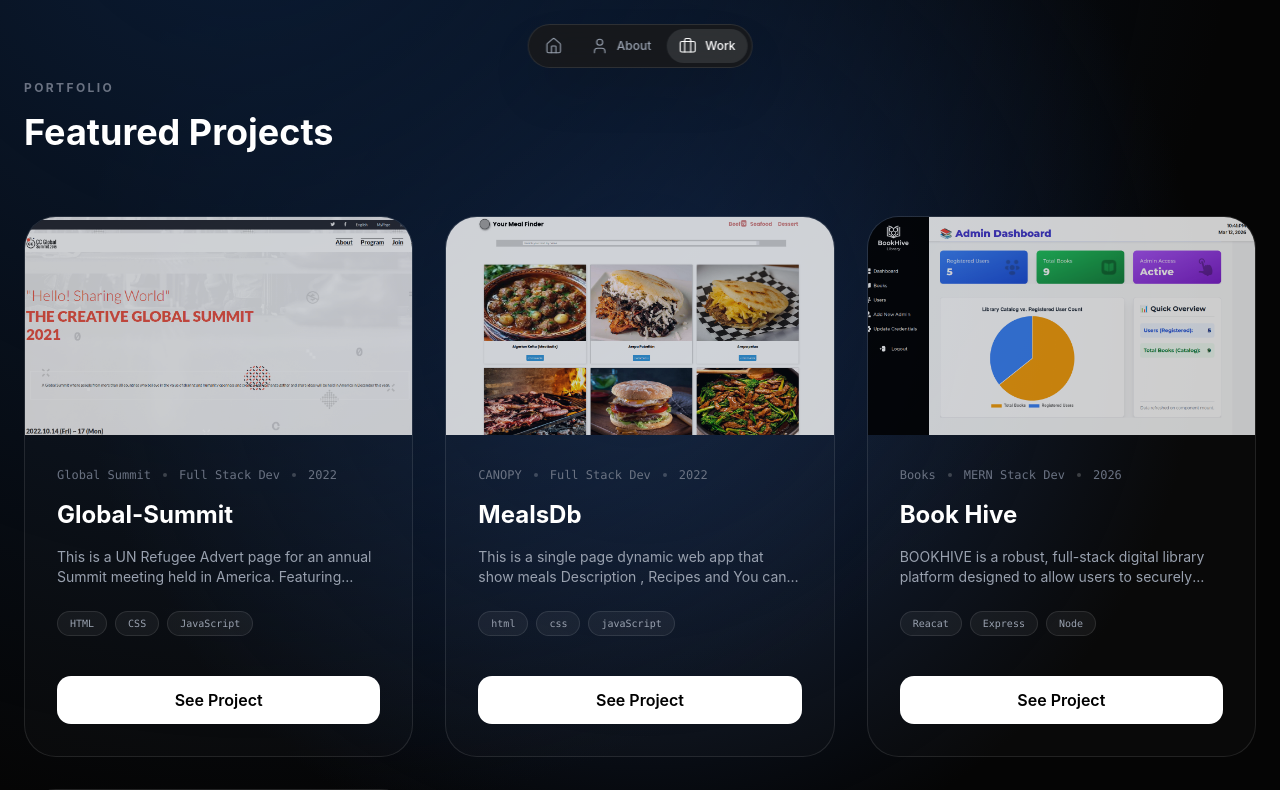
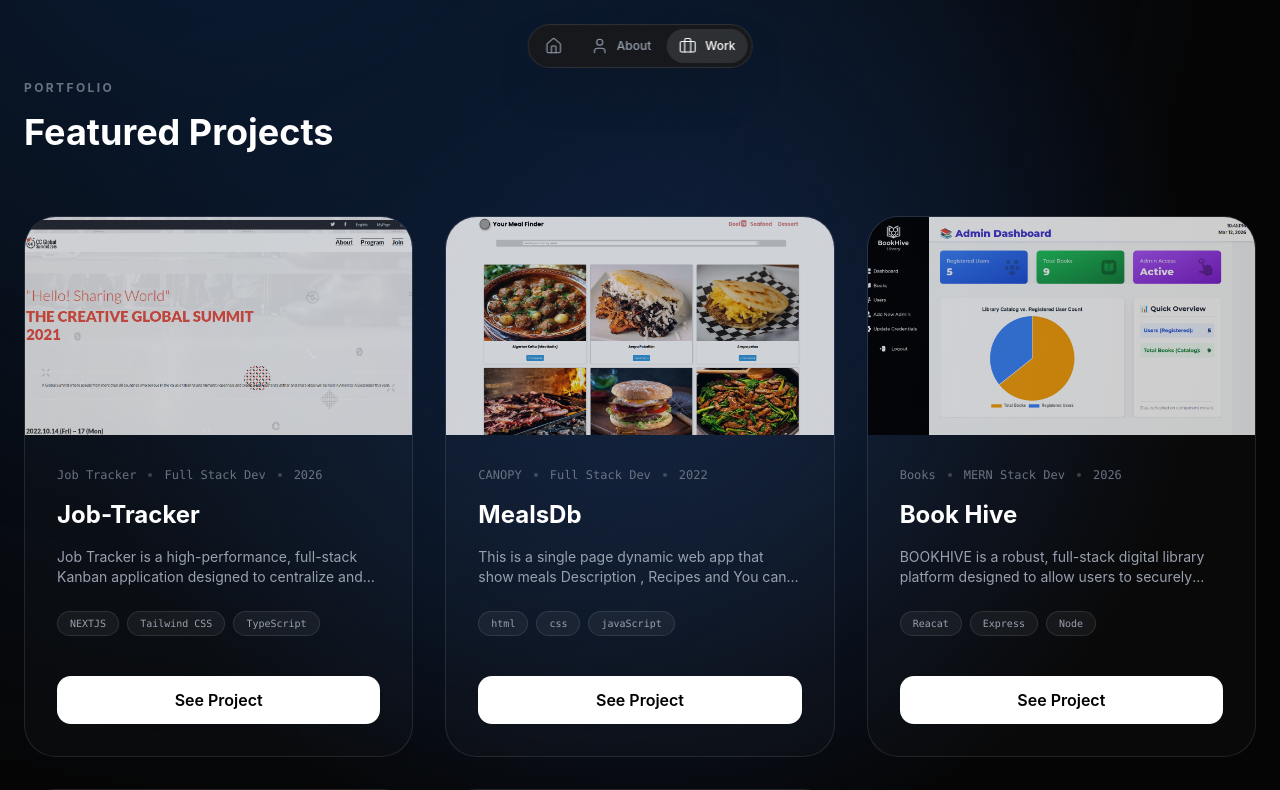
Before and after one commit to Itswali/wali-portfolio, a React (Vite) app: page /work in a window 1280 px wide. Shown: the top 790 px of the page. Built offline with nearby package versions, Linux system fonts and the light colour scheme.

Commit message:
added drag and drop features

```diff
--- a/src/data/projects.ts
+++ b/src/data/projects.ts
@@ -18,12 +18,12 @@ export const projects: Project[] = [
   {
     id: '1',
     image: GlobalS,
-    title: 'Global-Summit',
-    infoProject: ['Global Summit', 'Full Stack Dev', '2022'],
-    description: 'This is a UN Refugee Advert page for an annual Summit meeting held in America. Featuring global speakers and key topics.',
-    technologies: ['HTML', 'CSS', 'JavaScript'],
-    linkLiveVersion: 'https://itswali.github.io/Global-Summit/',
-    linkSource: 'https://github.com/Itswali/Global-Summit',
+    title: 'Job-Tracker',
+    infoProject: ['Job Tracker', 'Full Stack Dev', '2026'],
+    description: 'Job Tracker is a high-performance, full-stack Kanban application designed to centralize and simplify the job search experience. Built with the Next.js 15 App Router and TypeScript, it transforms the often overwhelming process of career hunting into a structured, visual workflow.',
+    technologies: ['NEXTJS', 'Tailwind CSS', 'TypeScript'],
+    linkLiveVersion: 'https://job-tracker-9cry.vercel.app/',
+    linkSource: 'https://github.com/Itswali/Job-Tracker',
   },
     {
     id: '2',
@@ -55,5 +55,15 @@ export const projects: Project[] = [
     linkLiveVersion: 'https://gpt-3-z9vl.onrender.com/',
     linkSource: 'https://github.com/Itswali/GPT3/',
   },
+  {
+    id: '5',
+    image: gpt3,
+    title: 'gpt3',
+    infoProject: ['CANOPY', 'Front End Development', '2022'],
+    description: 'This is a single page dynamic web app that display the deatils of what GPT3 is and its information with appealing design.',
+    technologies: ['html', 'Scss', 'React'],
+    linkLiveVersion: 'https://gpt-3-z9vl.onrender.com/',
+    linkSource: 'https://github.com/Itswali/GPT3/',
+  },
 
 ];
```
